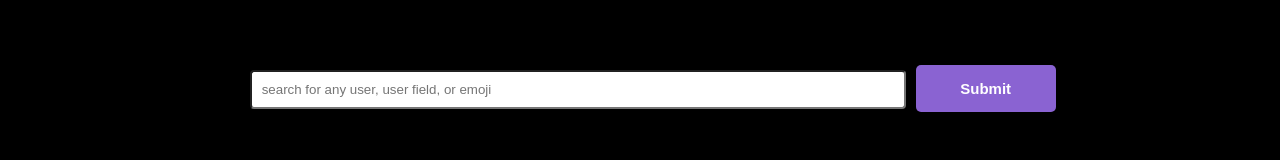
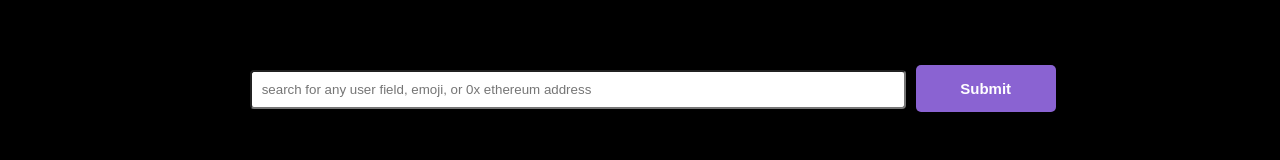
Before and after one commit to jongrinnellsf/findcaster_prototype, a React (Vite) app: page / in a window 1280 px wide. Shown: the part 261-421 px from the top of the page. Built offline with nearby package versions, Linux system fonts and the light colour scheme.

Commit message:
eth addresses form text

```diff
--- a/src/app.jsx
+++ b/src/app.jsx
@@ -113,7 +113,7 @@ export default function App() {
                 type="text"
                 value={inputAddress}
                 onChange={e => setInputAddress(e.target.value)}
-                placeholder="search for any user, user field, or emoji"
+                placeholder="search for any user field, emoji, or 0x ethereum address"
               />
               <button className="app-connect-button" type="submit">Submit</button>
             </form>
```
